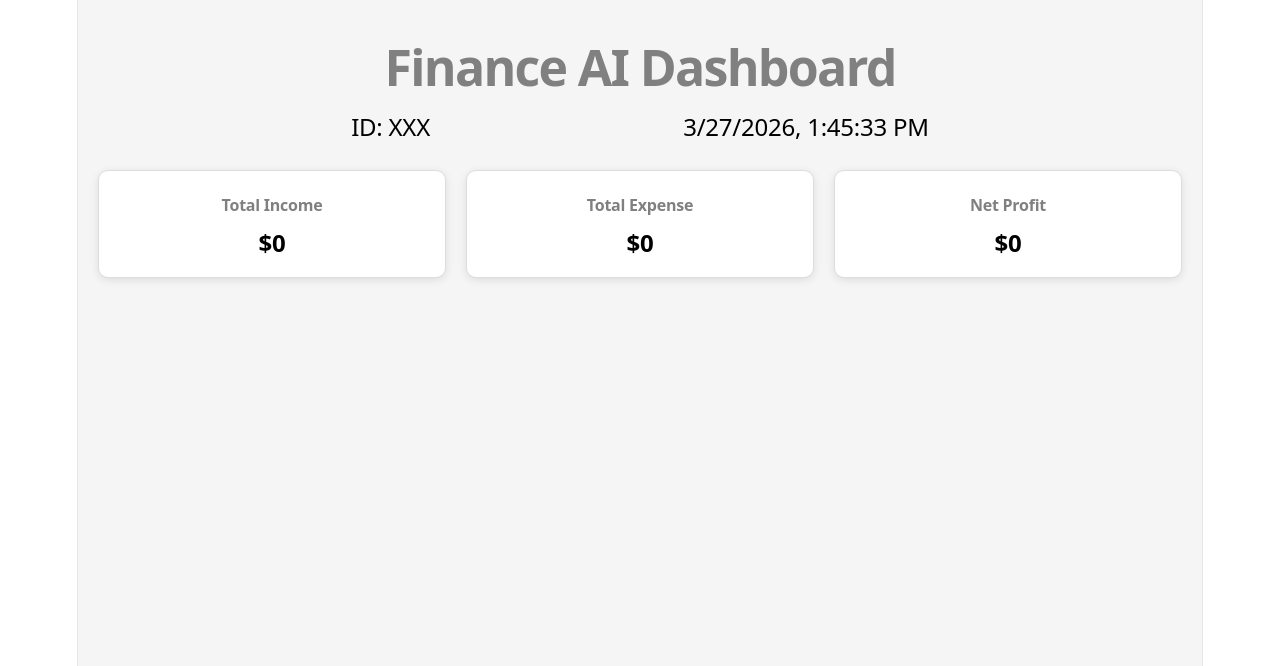
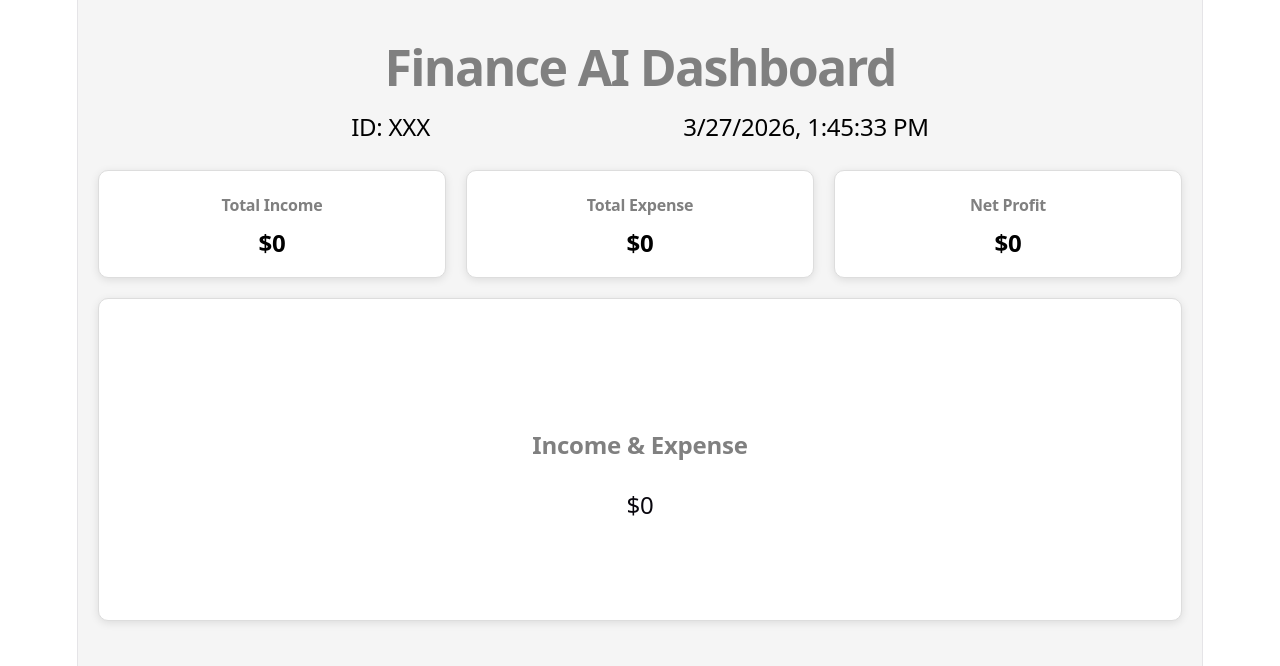
Before and after one commit to BrianKHL/finance-ai-dashboard, a React (Vite) app: page / in a window 1280 px wide. Shown: the top 666 px of the page. Built offline with nearby package versions, Linux system fonts and the light colour scheme.

Commit message:
Add Diagram components for UI layout

```diff
--- /dev/null
+++ b/src/components/Diagram/Diagram.css
@@ -0,0 +1,21 @@
+.diagram h4 {
+  color: gray;
+}
+
+.box {
+  flex: 1;
+
+  border: 1px solid #ddd;
+  border-radius: 10px;
+  padding: 100px;
+  background-color: white;
+  box-shadow: 0 2px 8px rgba(0,0,0,0.1);
+  margin-top: 20px;
+
+  display: flex;
+  flex-direction: column;
+  align-items: center;
+  justify-content: flex-start;
+
+  transition: 0.2s ease;
+}
--- /dev/null
+++ b/src/components/Diagram/Diagram.jsx
@@ -0,0 +1,14 @@
+import "./Diagram.css";
+
+function Diagram() {
+  return (
+    <section className="diagram">
+      <article className="box">
+        <h4>Income & Expense</h4>
+        <p>$0</p>
+      </article>
+    </section>
+  );
+}
+
+export default Diagram;
--- a/src/pages/Dashboard.jsx
+++ b/src/pages/Dashboard.jsx
@@ -1,6 +1,7 @@
 import Header from "../components/Header/Header";
 import UserInfo from "../components/UserInfo/UserInfo";
 import SummarySection from "../components/SummarySection/SummarySection";
+import Diagram from "../components/Diagram/Diagram";
 
 function Dashboard() {
   return (
@@ -8,6 +9,7 @@ function Dashboard() {
       <Header />
       <UserInfo />
       <SummarySection />
+      <Diagram />
     </div>
   );
 }
```
